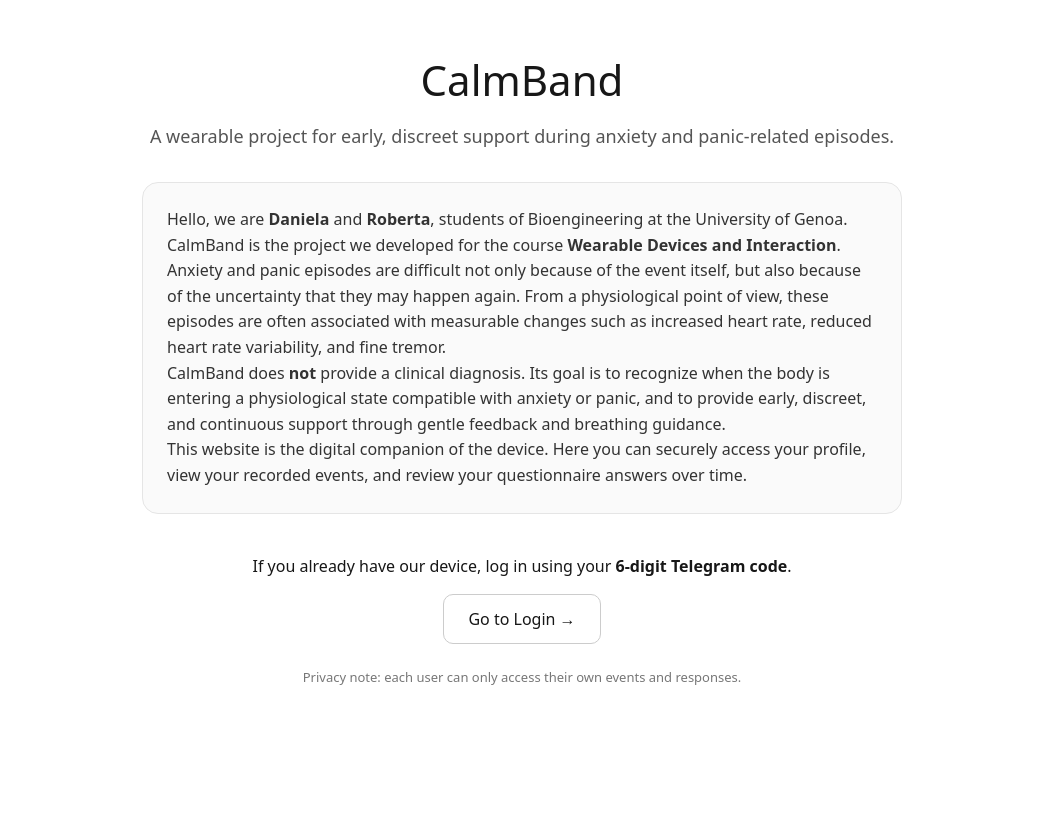
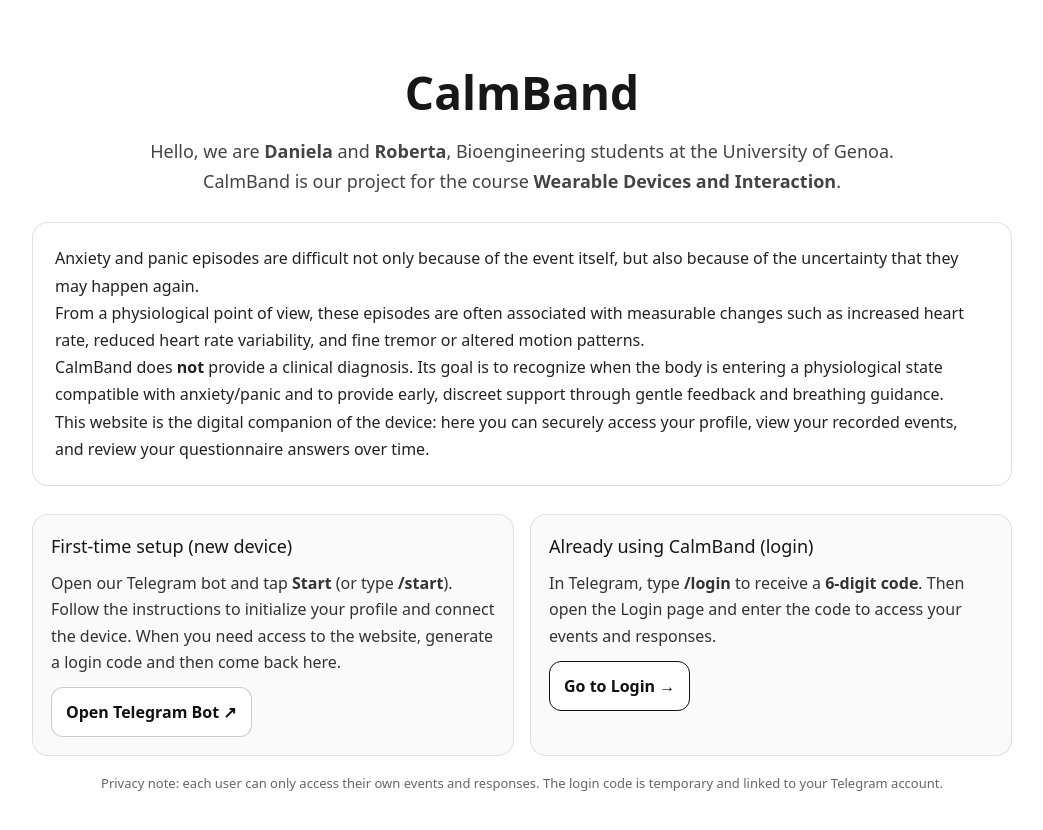
Before and after one commit to danielapireddu/anxiety-watch-server, a Next.js app in the folder anxiety-watch-web/: page / in a window 1280 px wide. Shown: the top 830 px of the page, without its empty margins (118-1161 px from the left). Before the commit the page ends 800 px from the top, so only its background shows below. Built offline with nearby package versions, Linux system fonts and the light colour scheme.

Commit message:
Update homepage layout (setup + login)

```diff
--- a/anxiety-watch-web/app/page.tsx
+++ b/anxiety-watch-web/app/page.tsx
@@ -1,84 +1,169 @@
-"use client";
-
 import Link from "next/link";
 
 export default function HomePage() {
+    const telegramBotUrl = "https://t.me/BraccialettoPanico_Bot";
+
     return (
         <main
             style={{
                 minHeight: "100vh",
                 padding: "48px 24px",
                 fontFamily: "system-ui",
-        display: "flex",
-        flexDirection: "column",
-        alignItems: "center",
             }}
         >
-      <h1 style={{ fontSize: 42, marginBottom: 12 }}>CalmBand</h1>
+            <div style={{ maxWidth: 980, margin: "0 auto" }}>
+                {/* Header */}
+                <div style={{ textAlign: "center", marginTop: 10 }}>
+                    <h1 style={{ fontSize: 46, fontWeight: 850, marginBottom: 10 }}>
+                        CalmBand
+                    </h1>
 
-      <p style={{ fontSize: 18, color: "#555", marginBottom: 32, textAlign: "center" }}>
-        A wearable project for early, discreet support during anxiety and panic-related episodes.
+                    <p
+                        style={{
+                            margin: "0 auto",
+                            color: "#444",
+                            lineHeight: 1.65,
+                            maxWidth: 780,
+                            fontSize: 18,
+                        }}
+                    >
+                        Hello, we are <b>Daniela</b> and <b>Roberta</b>, Bioengineering students at the
+                        University of Genoa. CalmBand is our project for the course{" "}
+                        <b>Wearable Devices and Interaction</b>.
                     </p>
+                </div>
 
+                {/* Intro card */}
                 <div
                     style={{
-          maxWidth: 760,
-          lineHeight: 1.6,
-          color: "#333",
-          background: "#fafafa",
-          border: "1px solid #e5e5e5",
+                        marginTop: 26,
+                        border: "1px solid rgba(0,0,0,0.12)",
                         borderRadius: 16,
-          padding: 24,
-          marginBottom: 40,
+                        padding: 22,
+                        background: "white",
+                        lineHeight: 1.7,
+                        color: "#222",
                     }}
                 >
-        <p>
-          Hello, we are <b>Daniela</b> and <b>Roberta</b>, students of Bioengineering at the
-          University of Genoa. CalmBand is the project we developed for the course{" "}
-          <b>Wearable Devices and Interaction</b>.
+                    <p style={{ marginTop: 0 }}>
+                        Anxiety and panic episodes are difficult not only because of the event itself, but also
+                        because of the uncertainty that they may happen again.
                     </p>
 
                     <p>
-          Anxiety and panic episodes are difficult not only because of the event itself, but also
-          because of the uncertainty that they may happen again. From a physiological point of
-          view, these episodes are often associated with measurable changes such as increased heart
-          rate, reduced heart rate variability, and fine tremor.
+                        From a physiological point of view, these episodes are often associated with measurable
+                        changes such as increased heart rate, reduced heart rate variability, and fine tremor or
+                        altered motion patterns.
                     </p>
 
                     <p>
                         CalmBand does <b>not</b> provide a clinical diagnosis. Its goal is to recognize when the
-          body is entering a physiological state compatible with anxiety or panic, and to provide
-          early, discreet, and continuous support through gentle feedback and breathing guidance.
+                        body is entering a physiological state compatible with anxiety/panic and to provide
+                        early, discreet support through gentle feedback and breathing guidance.
                     </p>
 
-        <p>
-          This website is the digital companion of the device. Here you can securely access your
+                    <p style={{ marginBottom: 0 }}>
+                        This website is the digital companion of the device: here you can securely access your
                         profile, view your recorded events, and review your questionnaire answers over time.
                     </p>
                 </div>
 
-      <p style={{ marginBottom: 16 }}>
-        If you already have our device, log in using your <b>6-digit Telegram code</b>.
+                {/* Two options (two columns) */}
+                <div
+                    style={{
+                        marginTop: 28,
+                        display: "grid",
+                        gridTemplateColumns: "repeat(2, minmax(0, 1fr))",
+                        gap: 16,
+                    }}
+                >
+                    {/* First time setup */}
+                    <div
+                        style={{
+                            border: "1px solid rgba(0,0,0,0.10)",
+                            borderRadius: 16,
+                            padding: 18,
+                            background: "#fafafa",
+                        }}
+                    >
+                        <h2 style={{ fontSize: 18, marginTop: 0, marginBottom: 10 }}>
+                            First-time setup (new device)
+                        </h2>
+
+                        <p style={{ marginTop: 0, marginBottom: 12, color: "#333", lineHeight: 1.65 }}>
+                            Open our Telegram bot and tap <b>Start</b> (or type <b>/start</b>). Follow the
+                            instructions to initialize your profile and connect the device. When you need access
+                            to the website, generate a login code and then come back here.
                         </p>
 
-      <Link href="/login">
-        <button
+                        <a
+                            href={telegramBotUrl}
+                            target="_blank"
+                            rel="noreferrer"
                             style={{
-            padding: "12px 24px",
-            fontSize: 16,
-            borderRadius: 10,
-            border: "1px solid #ccc",
-            cursor: "pointer",
+                                display: "inline-block",
+                                padding: "12px 14px",
+                                borderRadius: 12,
+                                border: "1px solid rgba(0,0,0,0.20)",
+                                textDecoration: "none",
+                                color: "#111",
                                 background: "white",
+                                fontWeight: 650,
+                            }}
+                        >
+                            Open Telegram Bot ↗
+                        </a>
+                    </div>
+
+                    {/* Already using */}
+                    <div
+                        style={{
+                            border: "1px solid rgba(0,0,0,0.10)",
+                            borderRadius: 16,
+                            padding: 18,
+                            background: "#fafafa",
+                        }}
+                    >
+                        <h2 style={{ fontSize: 18, marginTop: 0, marginBottom: 10 }}>
+                            Already using CalmBand (login)
+                        </h2>
+
+                        <p style={{ marginTop: 0, marginBottom: 12, color: "#333", lineHeight: 1.65 }}>
+                            In Telegram, type <b>/login</b> to receive a <b>6-digit code</b>. Then open the Login
+                            page and enter the code to access your events and responses.
+                        </p>
+
+                        <Link
+                            href="/login"
+                            style={{
+                                display: "inline-block",
+                                padding: "12px 14px",
+                                borderRadius: 12,
+                                border: "1px solid #111",
+                                textDecoration: "none",
+                                color: "#111",
+                                background: "white",
+                                fontWeight: 650,
                             }}
                         >
                             Go to Login →
-        </button>
                         </Link>
+                    </div>
+                </div>
 
-      <p style={{ marginTop: 24, fontSize: 13, color: "#777" }}>
-        Privacy note: each user can only access their own events and responses.
+                {/* Footer note */}
+                <p style={{ marginTop: 18, fontSize: 13, color: "#666", textAlign: "center" }}>
+                    Privacy note: each user can only access their own events and responses. The login code is
+                    temporary and linked to your Telegram account.
                 </p>
+
+                {/* Responsive fallback for narrow screens */}
+                <style>{`
+          @media (max-width: 820px) {
+            .twoCols { grid-template-columns: 1fr !important; }
+          }
+        `}</style>
+            </div>
         </main>
     );
 }
```
Lines whose indentation alone changed are shown as unchanged.
